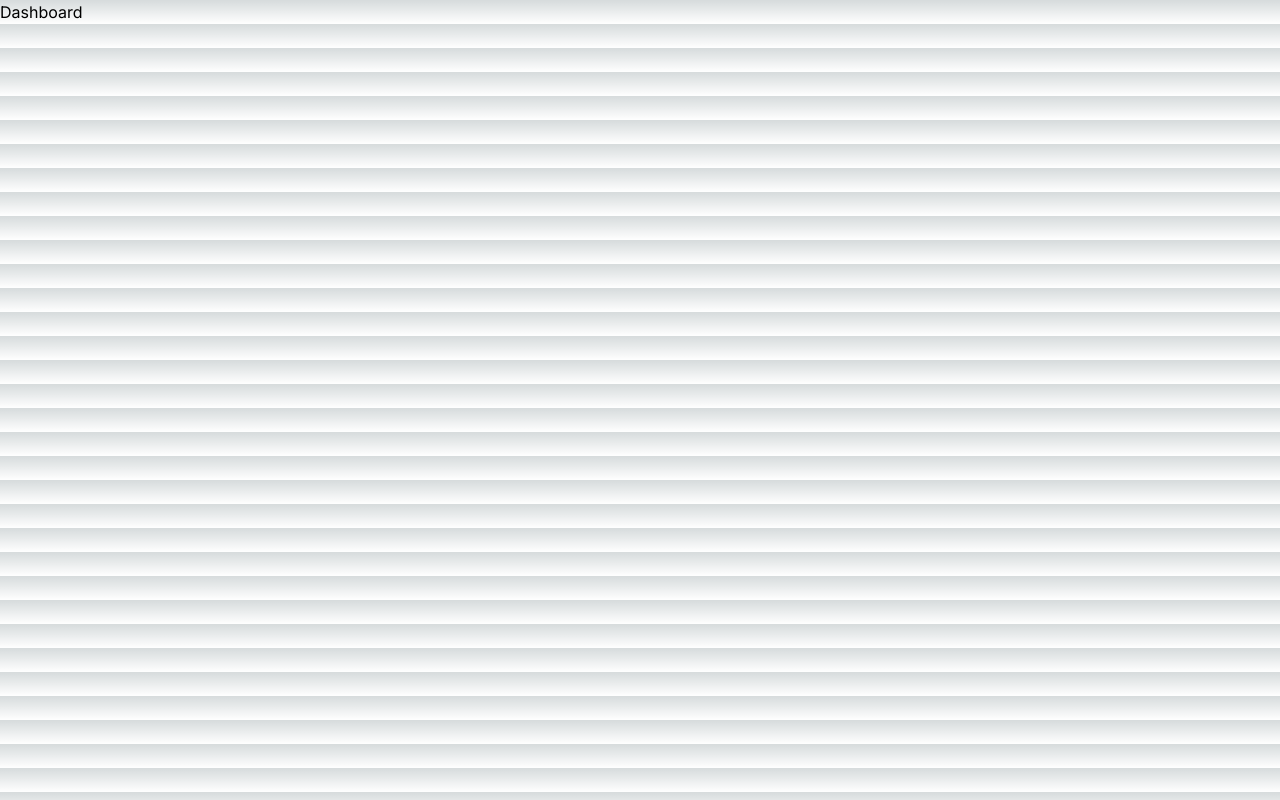
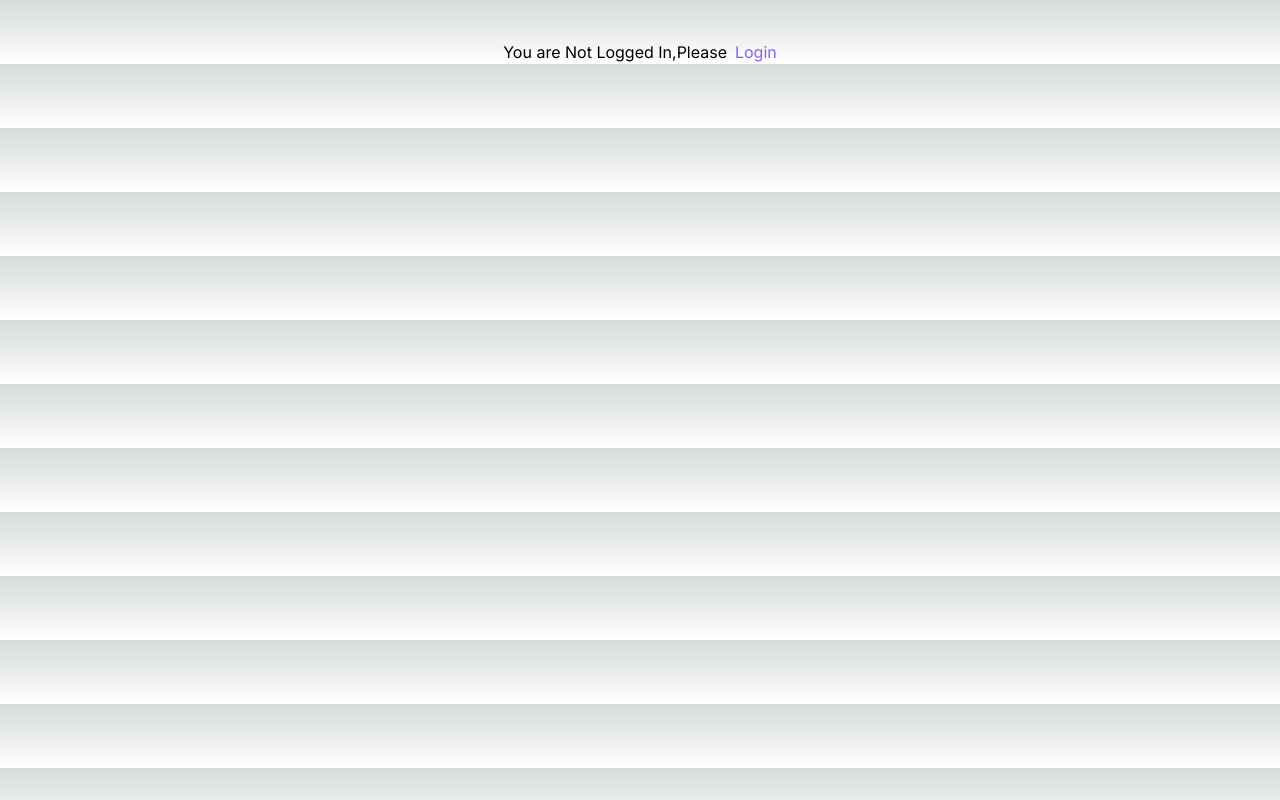
Before and after one commit to Rudra-Sankha-Sinhamahapatra/BoostHub, a Next.js app in the folder frontend/: page /home in a window 1280 px wide. Built offline with nearby package versions, Linux system fonts and the light colour scheme; no server answers.

Commit message:
Decreased unnecessary re renders, worked on Signin,signup auth

```diff
--- a/frontend/app/home/page.tsx
+++ b/frontend/app/home/page.tsx
@@ -1,6 +1,10 @@
-import Dashboard from "@/components/Dashboard";
+
+import Dashboard from "@/components/Dashboard";;
+
 
 export default function home(){
+
+
     return(
         <>
         <Dashboard/>
--- a/frontend/components/Button.tsx
+++ b/frontend/components/Button.tsx
@@ -1,18 +1,19 @@
+import { memo } from "react";
+
 interface ButtonProps{
     content:string;
     className:string;
-    onClick?:()=>void
+    onClick?:()=>void;
 }
 
 
-export const Button=({content,className,onClick}:ButtonProps)=>{
+export const Button:React.FC<ButtonProps>=memo(({content,className,onClick})=>{
     return(
-        <>
         <div>
             <button className={className} onClick={onClick}>
                {content}
             </button>
         </div>
-        </>
+
     )
-}
+})
--- /dev/null
+++ b/frontend/components/CreateAccount.tsx
@@ -0,0 +1,13 @@
+"use client"
+
+import InputBox from "./InputBox";
+
+export default function CreateAccount() {
+
+
+    return (
+        <div className="flex items-center justify-center min-h-screen bg-gray-100 dark:bg-gray-900">
+           <InputBox type="signup" title="Create An Account" label1="Email" label2="Password" label3="Name" label4="Role" warning="Have an Account!" warningopt="Signin"/>
+        </div>
+    );
+}
--- a/frontend/components/Dashboard.tsx
+++ b/frontend/components/Dashboard.tsx
@@ -1,10 +1,15 @@
+import { cookies } from "next/headers";
+import NoPage from "./NoPage";
+import Home from "./Home";
 
 export default function Dashboard(){
+    const token=cookies().get("token");
+    if(!token){
+    return <NoPage label="You are Not Logged In,Please" choice="Login" route="login" />
+    }
     return(
         <>
-        <div>
-            Dashboard
-        </div>
+     <Home/>
         </>
     )
 }
--- /dev/null
+++ b/frontend/components/Home.tsx
@@ -0,0 +1,13 @@
+"use client"
+
+
+export default function Home(){
+
+    return(
+        <>
+        <div>
+            Home
+        </div>
+        </>
+    )
+}
--- /dev/null
+++ b/frontend/components/Login.tsx
@@ -0,0 +1,11 @@
+"use client"
+import InputBox from "./InputBox";
+
+
+export default function Login(){
+    return(
+        <div className="flex items-center justify-center min-h-screen bg-gray-100 dark:bg-gray-900">
+        <InputBox type="signin" title="Login into your Account" label1="Email" label2="Password" warning="Dont Have an Account!" warningopt="Signup"/>
+     </div>
+    )
+}
--- /dev/null
+++ b/frontend/components/NoPage.tsx
@@ -0,0 +1,22 @@
+"use client"
+
+import { useRouter } from "next/navigation"
+
+interface NoPageProps{
+    label:string;
+    choice:string;
+    route:string
+}
+
+export default function NoPage({label,choice,route}:NoPageProps){
+    const router=useRouter();
+  return(
+    <>
+    <div className="flex justify-center  mt-10">
+       {label} <span className="text-violet-500 cursor-pointer ml-2" onClick={()=>{
+            router.push(`/${route}`)
+        }}>{choice}</span>
+    </div>
+    </>
+  )
+}
--- a/frontend/components/Signin.tsx
+++ b/frontend/components/Signin.tsx
@@ -1,13 +1,14 @@
-"use client"
-
-import InputBox from "./InputBox";
+import Login from "./Login";
+import { cookies } from "next/headers";
+import NoPage from "./NoPage";
 
 export default function Signin() {
-
+    const token=cookies().get("token");
+    if(token){
+    return <NoPage label="You are Logged In,Please" choice="Logout" route="home" />
+    }
 
     return (
-        <div className="flex items-center justify-center min-h-screen bg-gray-100 dark:bg-gray-900">
-           <InputBox type="signin" title="Login into your Account" label1="Email" label2="Password" warning="Dont Have an Account!" warningopt="Signup"/>
-        </div>
+       <Login/>
     );
 }
--- a/frontend/components/Signup.tsx
+++ b/frontend/components/Signup.tsx
@@ -1,13 +1,14 @@
-"use client"
-
-import InputBox from "./InputBox";
+import CreateAccount from "./CreateAccount";
+import { cookies } from "next/headers";
+import NoPage from "./NoPage";
 
 export default function Signup() {
-
+    const token=cookies().get("token");
+    if(token){
+    return <NoPage label="You are Logged In,Please" choice="Logout" route="home" />
+    }
 
     return (
-        <div className="flex items-center justify-center min-h-screen bg-gray-100 dark:bg-gray-900">
-           <InputBox type="signup" title="Create An Account" label1="Email" label2="Password" label3="Name" label4="Role" warning="Have an Account!" warningopt="Signin"/>
-        </div>
+       <CreateAccount/>
     );
 }
```
